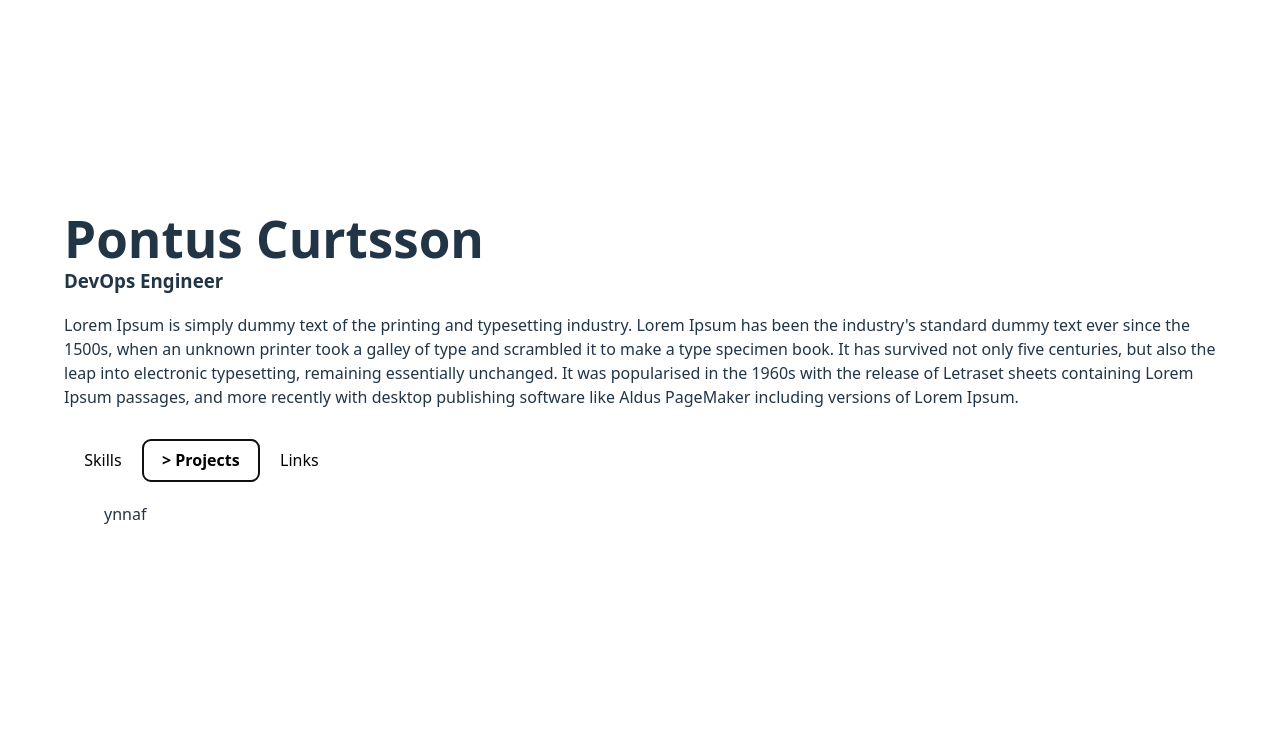
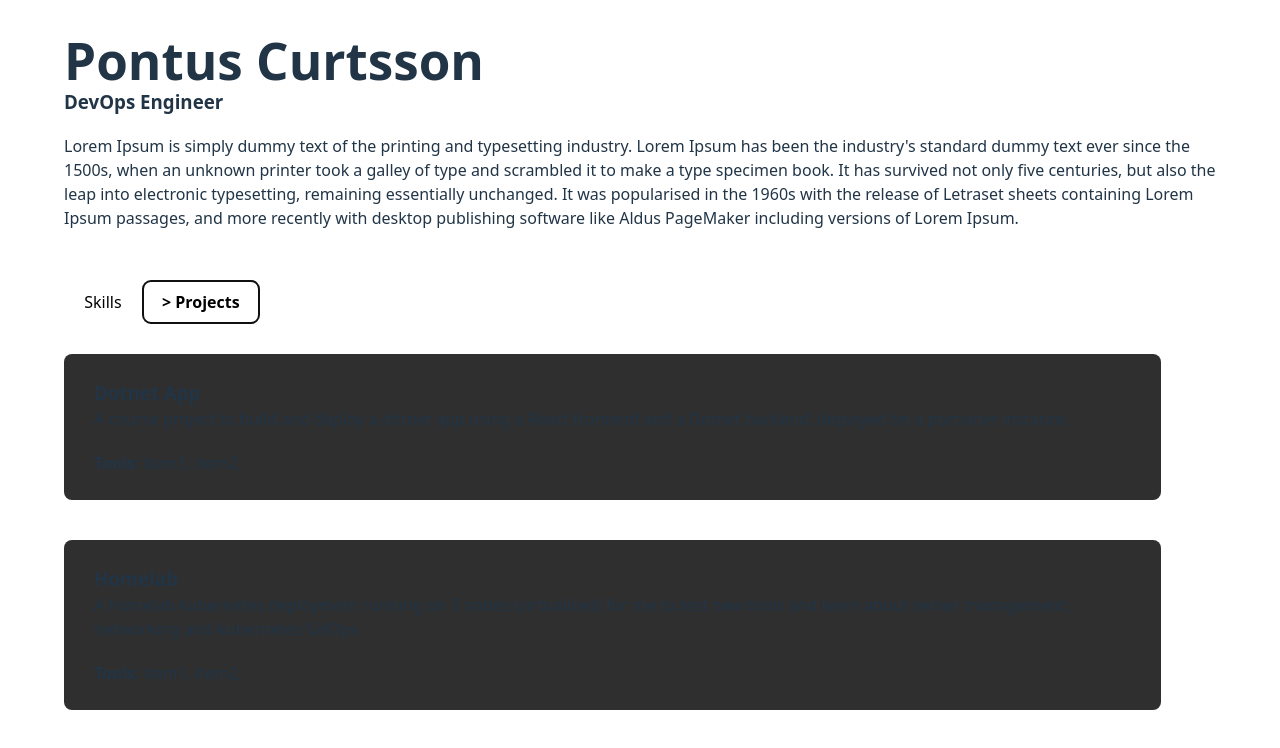
Before and after one commit to pontusc/aboutme, a React (Vite) app: page / in a window 1280 px wide. Both pictures are taken after a click on the tab "Projects". Shown: the top 748 px of the page. Built offline with nearby package versions, Linux system fonts and the light colour scheme.

Commit message:
new project view

```diff
--- a/src/App.css
+++ b/src/App.css
@@ -13,7 +13,7 @@
 }
 
 .header {
-  margin-bottom: 30px;
+  margin-bottom: 50px;
 }
 
 .tabButton {
@@ -34,5 +34,5 @@
 }
 
 .TabsContent {
-  padding: 20px 40px;
+  padding-top: 30px;
 }
--- a/src/App.tsx
+++ b/src/App.tsx
@@ -3,6 +3,7 @@ import { useState } from "react";
 import "./App.css";
 import { Skills } from "./components/skills";
 import { Contact } from "./components/contact";
+import { Projects } from "./components/project";
 
 function App() {
   const [tab, setTab] = useState("tab1");
@@ -40,18 +41,13 @@ function App() {
           <Tabs.Trigger
             className={`tabButton ${tab === "tab3" ? "activeTab" : ""}`}
             value="tab3"
-          >
-            {tab === "tab3" ? ">" : ""} Links
-          </Tabs.Trigger>
+          ></Tabs.Trigger>
         </Tabs.List>
         <Tabs.Content className="TabsContent" value="tab1">
           <Skills />
         </Tabs.Content>
         <Tabs.Content className="TabsContent" value="tab2">
-          ynnaf
-        </Tabs.Content>
-        <Tabs.Content className="TabsContent" value="tab3">
-          nosstruc
+          <Projects />
         </Tabs.Content>
       </Tabs.Root>
       <Contact />
--- a/src/components/contact.tsx
+++ b/src/components/contact.tsx
@@ -5,6 +5,7 @@ const Container = styled.div`
   display: flex;
   width: 100%;
   justify-content: center;
+  margin-top: 4rem;
 `;
 
 const Source = styled.a.attrs({
--- a/src/components/project.tsx
+++ b/src/components/project.tsx
@@ -3,69 +3,90 @@ import styled from "styled-components";
 type Project = {
   title: string;
   description: string;
+  tools: string[];
   url?: string;
 };
 
 const projects: Project[] = [
+  {
+    title: "Homelab",
+    description:
+      "A homelab kubernetes deployment running on 3 nodes (virtualized) for me to test new tools and learn about server management, networking and kubernetes GitOps.",
+    tools: ["item1", "item2"],
+    url: "https://github.com/pontusc/homelab",
+  },
+  {
+    title: "Dotnet App",
+    description:
+      "A course project to build and deploy a dotnet app using a React frontend and a Dotnet backend, deployed on a portainer instance.",
+    tools: ["item1", "item2"],
+    url: "https://github.com/pontusc/devops-doe24/tree/main/pipeline-utilities",
+  },
 ];
 
 const ProjectsContainer = styled.div`
   display: flex;
   gap: 40px;
+  width: 90%;
+  flex-direction: column;
+
+  @media (max-width: 600px) {
+  }
+`;
+
+const Project = styled.div<{ $isClickable: boolean }>`
+  display: flex;
+  flex-direction: column;
   width: 100%;
+  transition: all 0.2s ease;
+  cursor: ${(props) => (props.$isClickable ? "pointer" : "default")};
+  background-color: #2f2f2f;
+  padding: 25px 30px;
+  border-radius: 8px;
 
-  * ul {
-    list-style-position: inside;
-    padding-inline-start: 6px;
+  &:hover {
+    transform: scale(1.01);
   }
 
   @media (max-width: 600px) {
-    flex-direction: column;
   }
 `;
 
-const Project = styled.div`
-  display: flex;
-  flex-direction: column;
-  width: 25%;
-
-  @media (max-width: 600px) {
-    width: 100%;
-  }
-
-  * li {
-    padding-bottom: 4px;
-  }
+const ToolsParagraph = styled.p`
+  margin-top: 20px;
 `;
 
 export const Projects = () => {
-  const languages = Projects
-    .filter((Project) => skill.type === "language")
-    .sort((a, b) => a.label.localeCompare(b.label));
+  const sortedProjects = projects.sort((a, b) =>
+    a.title.localeCompare(b.title)
+  );
 
-  const tools = Projects
-    .filter((Project) => skill.type === "tool")
-    .sort((a, b) => a.label.localeCompare(b.label));
+  const handleProjectClick = (url?: string) => {
+    if (url) {
+      window.open(url, "_blank", "noopener,noreferrer");
+    }
+  };
 
   return (
     <ProjectsContainer>
-      <Project>
-        <h3>Languages</h3>
-        <ul>
-          {languages.map((lang) => (
-            <li>{lang.label}</li>
-          ))}
-        </ul>
-      </Project>
-
-      <Project>
-        <h3>Tools</h3>
-        <ul>
-          {tools.map((lang) => (
-            <li>{lang.label}</li>
-          ))}
-        </ul>
-      </Project>
+      {sortedProjects.map((project) => (
+        <Project
+          $isClickable={project.url !== undefined}
+          onClick={() => handleProjectClick(project.url)}
+        >
+          <h3>{project.title}</h3>
+          <p>{project.description}</p>
+          {project.tools.length > 0 && (
+            <ToolsParagraph>
+              <strong>Tools: </strong>
+              {project.tools.map(
+                (tool, index) =>
+                  `${tool}${index < project.tools.length ? ", " : ""}`
+              )}
+            </ToolsParagraph>
+          )}
+        </Project>
+      ))}
     </ProjectsContainer>
   );
 };
```
